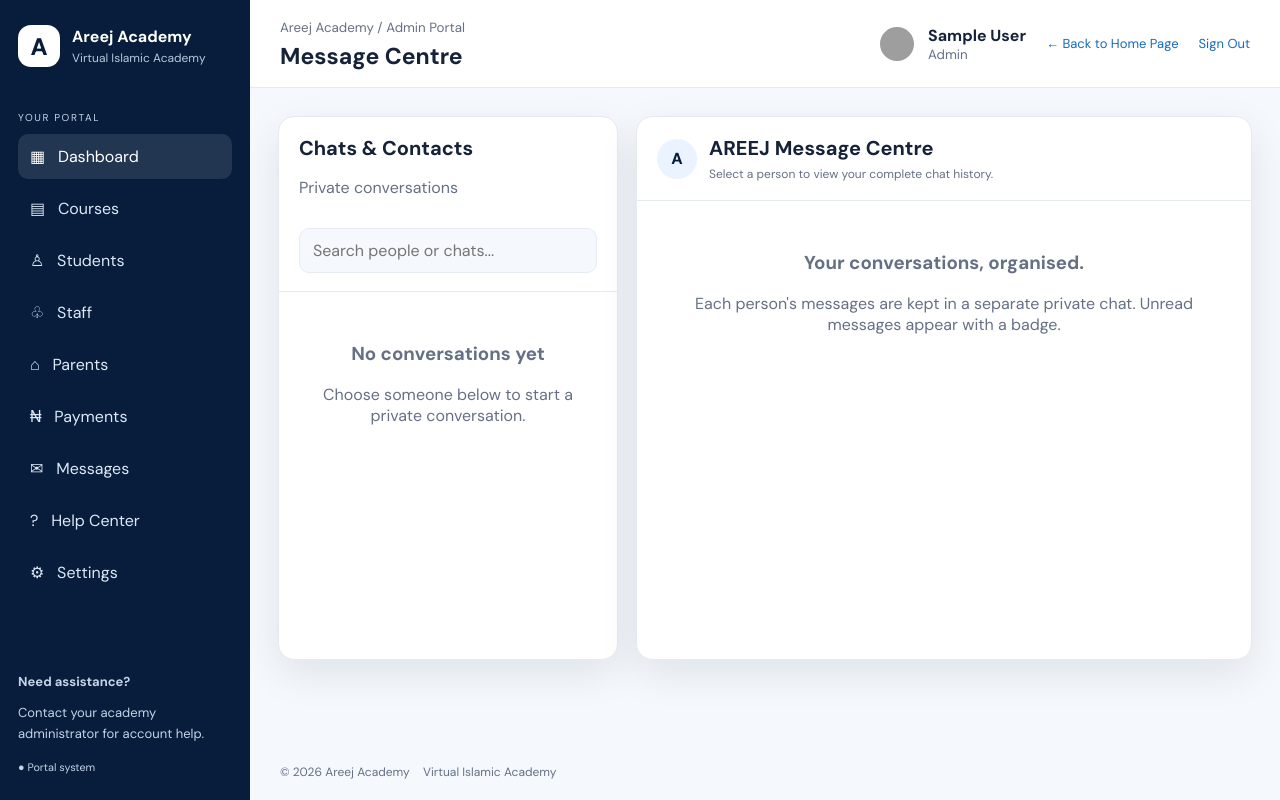
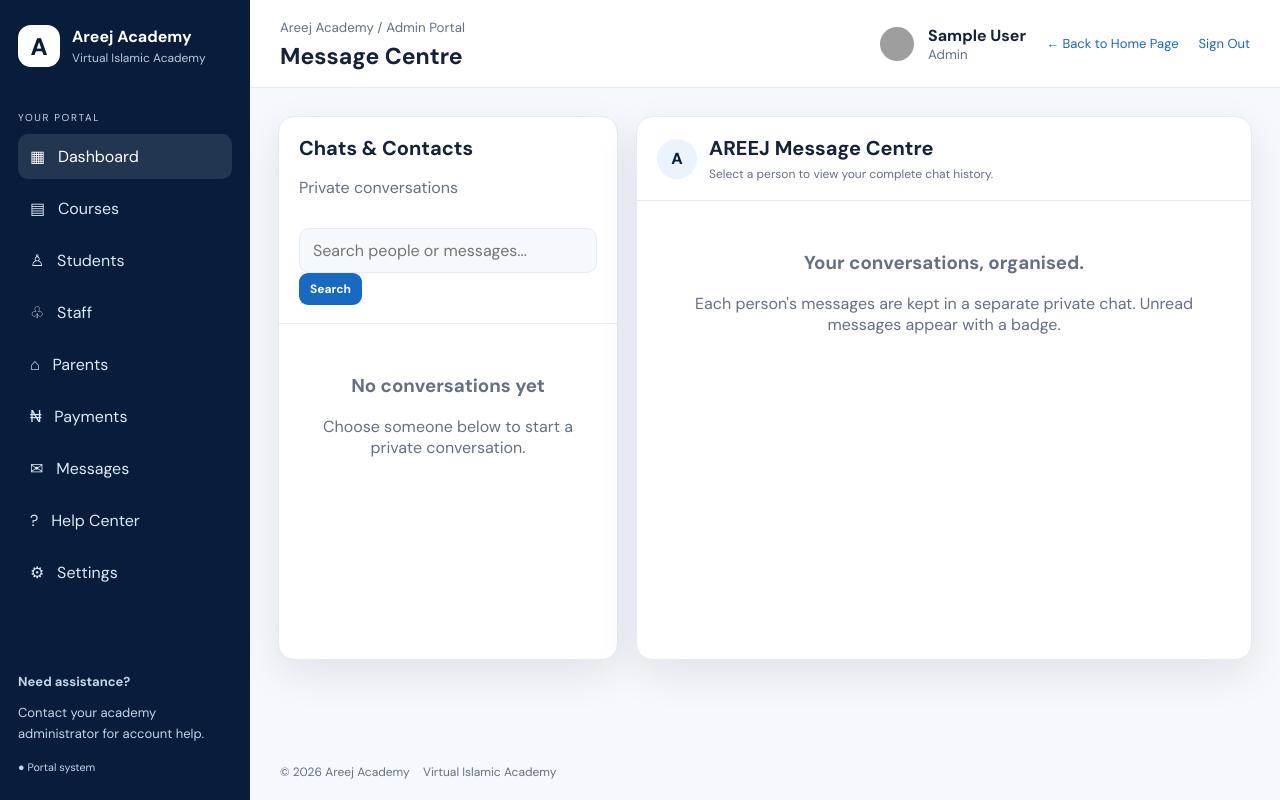
Before and after one commit to fadilu439/areej-virtual-islamic-academy, a Flask app: page /messages in a window 1280 px wide. Run offline with Flask 3, Linux system fonts and the light colour scheme; the visitor is signed in with stand-in values (Sample User, id 1); tables that the repository leaves empty hold one stand-in row (values such as "Sample post"); grey boxes are pictures that could not be loaded.

Commit message:
Add visible Search button and profile links in Message Centre

```diff
--- a/templates/messages.html
+++ b/templates/messages.html
@@ -4,12 +4,12 @@
 {% block content %}
 <div class="messenger-shell">
   <section class="chat-list-panel">
-    <div class="chat-list-head"><h2>Chats & Contacts</h2><p class="muted">Private conversations</p><input class="chat-search" id="chatSearch" type="search" placeholder="Search people or chats..." aria-label="Search chats"></div>
+    <div class="chat-list-head"><h2>Chats & Contacts</h2><p class="muted">Private conversations</p><form method="get" action="{{ url_for('messages_inbox') }}" class="chat-search-form"><input class="chat-search" id="chatSearch" name="q" type="search" value="{{ query or '' }}" placeholder="Search people or messages..." aria-label="Search people or messages"><button class="btn primary small" type="submit">Search</button>{% if query %}<a class="chat-back" href="{{ url_for('messages_inbox') }}">Clear</a>{% endif %}</form></div>
     <div id="chatContacts">
       {% for person in contacts %}
       <a class="chat-contact" href="{{ url_for('message_conversation', contact_id=person.id) }}" data-search="{{ (person.display_name ~ ' ' ~ person.role ~ ' ' ~ person.last_message)|lower }}">
         {% if person.profile_picture %}<img class="chat-avatar avatar-photo" src="{{ url_for('profile_avatar', user_id=person.id) }}" alt="{{ person.display_name }}">{% else %}<span class="chat-avatar">{{ person.display_name[0]|upper }}</span>{% endif %}<span class="chat-contact-copy">
-          <span class="chat-contact-top"><strong>{{ person.display_name }}</strong><small>{{ person.last_created_at if person.last_created_at else '' }}</small></span>
+          <span class="chat-contact-top"><strong>{{ person.display_name }}</strong><small><a href="{{ url_for('public_profile', user_id=person.id) }}" onclick="event.stopPropagation()">Profile</a> · {{ person.last_created_at if person.last_created_at else '' }}</small></span>
           <span class="chat-contact-bottom"><span class="chat-preview">{{ person.last_message }}</span>{% if person.unread_count %}<span class="unread-pill">{{ person.unread_count }}</span>{% endif %}</span>
         </span>
       </a>
```
